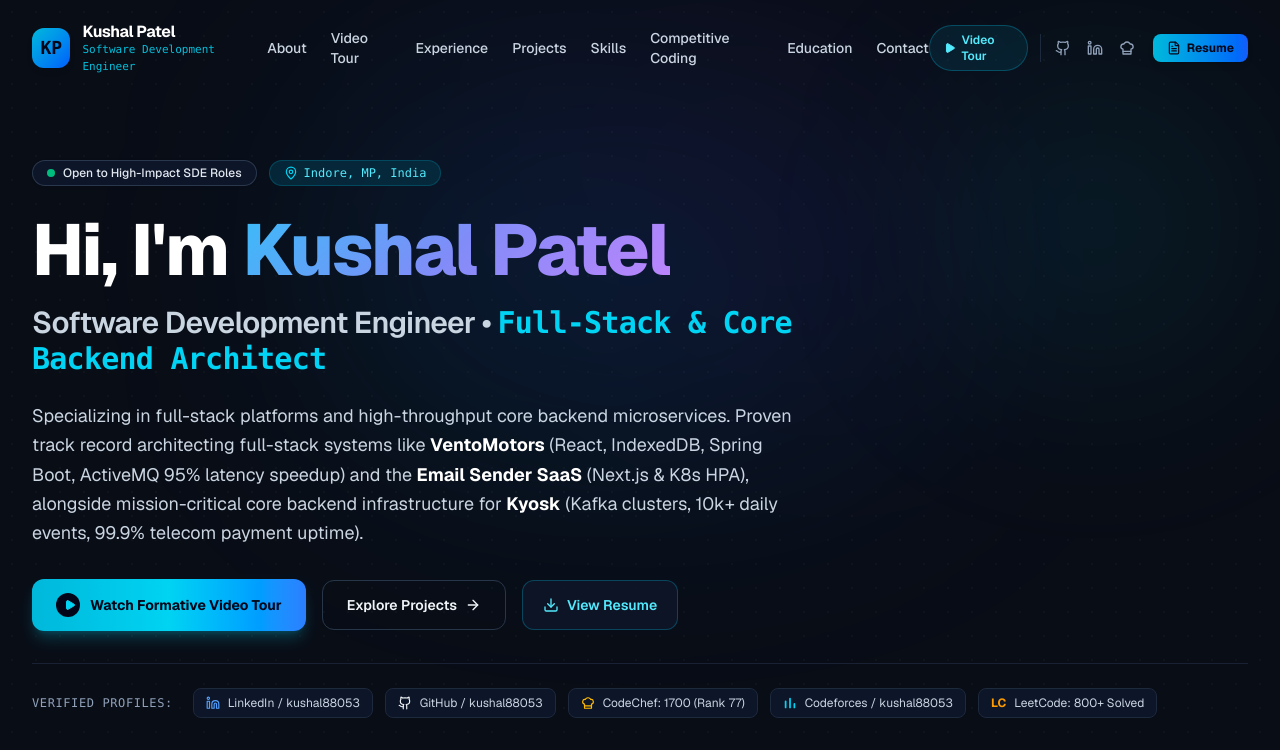
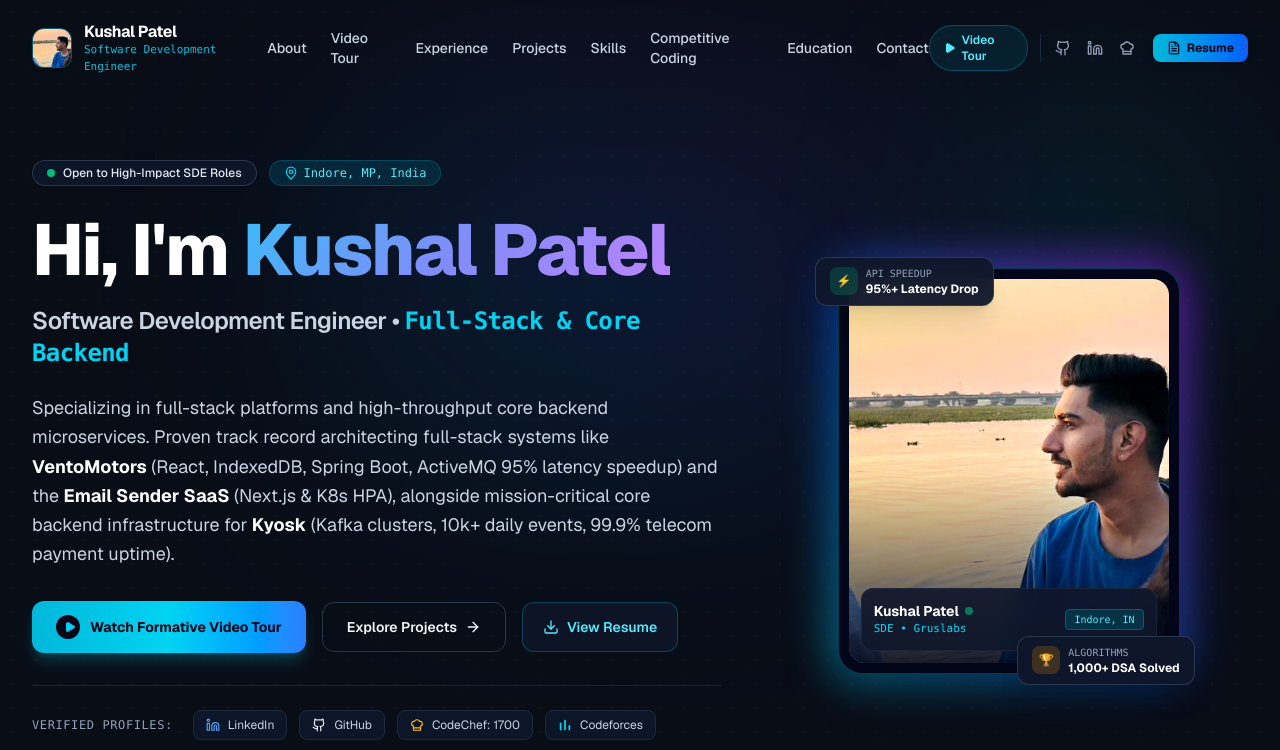
Before and after one commit to kushal88053/kushal-portfolio, a Next.js app: page / in a window 1280 px wide. Shown: the top 750 px of the page. Built offline with nearby package versions, Linux system fonts and the light colour scheme.

Commit message:
feat: add user profile picture to Hero, Navbar, Resume modal, and Footer

```diff
--- a/src/components/Footer.tsx
+++ b/src/components/Footer.tsx
@@ -1,6 +1,7 @@
 "use client";
 
 import React from "react";
+import Image from "next/image";
 import { ArrowUp, Code2, Terminal, Heart } from "lucide-react";
 import { GithubIcon, LinkedinIcon, CodeChefIcon, CodeforcesIcon } from "@/components/Icons";
 import { personalInfo } from "@/data/portfolioData";
@@ -15,8 +16,13 @@ export default function Footer() {
       <div className="max-w-7xl mx-auto px-4 sm:px-6 lg:px-8">
         <div className="flex flex-col md:flex-row items-center justify-between gap-6">
           <div className="flex items-center space-x-3">
-            <div className="h-9 w-9 rounded-xl bg-gradient-to-br from-cyan-500 to-blue-600 flex items-center justify-center font-mono font-bold text-slate-950 text-base">
-              KP
+            <div className="relative h-10 w-10 rounded-xl overflow-hidden border border-cyan-500/40 shadow bg-slate-900 shrink-0">
+              <Image
+                src="/profile.png"
+                alt="Kushal Patel"
+                fill
+                className="object-cover object-top"
+              />
             </div>
             <div>
               <p className="font-bold text-white text-sm">
--- a/src/components/Hero.tsx
+++ b/src/components/Hero.tsx
@@ -1,6 +1,7 @@
 "use client";
 
 import React from "react";
+import Image from "next/image";
 import {
   Play,
   ArrowRight,
@@ -15,6 +16,7 @@ import {
   MapPin,
   Mail,
   Phone,
+  Award,
 } from "lucide-react";
 import { GithubIcon, LinkedinIcon, CodeChefIcon, CodeforcesIcon } from "@/components/Icons";
 import { personalInfo } from "@/data/portfolioData";
@@ -27,6 +29,9 @@ export default function Hero({ onOpenResume }: { onOpenResume?: () => void }) {
       <div className="absolute top-20 right-10 w-72 h-72 bg-cyan-500/10 blur-[100px] rounded-full pointer-events-none" />
 
       <div className="max-w-7xl mx-auto px-4 sm:px-6 lg:px-8 relative z-10">
+        <div className="grid grid-cols-1 lg:grid-cols-12 gap-12 items-center">
+          {/* Left Column: Text, Badges, CTAs */}
+          <div className="lg:col-span-7">
             {/* Top Status & Role Pill */}
             <div className="flex flex-wrap items-center gap-3 mb-6">
               <div className="inline-flex items-center space-x-2 rounded-full bg-slate-900/90 border border-slate-700/80 px-3.5 py-1 text-xs text-slate-200 shadow-sm backdrop-blur">
@@ -44,7 +49,7 @@ export default function Hero({ onOpenResume }: { onOpenResume?: () => void }) {
             </div>
 
             {/* Main Hero Header */}
-        <div className="max-w-4xl">
+            <div>
               <h1 className="text-4xl sm:text-6xl lg:text-7xl font-extrabold tracking-tight text-white leading-[1.1]">
                 Hi, I&apos;m{" "}
                 <span className="text-gradient hover:brightness-110 transition-all">
@@ -52,12 +57,12 @@ export default function Hero({ onOpenResume }: { onOpenResume?: () => void }) {
                 </span>
               </h1>
 
-          <p className="mt-4 text-xl sm:text-2xl lg:text-3xl font-semibold text-slate-300 tracking-tight">
+              <p className="mt-4 text-xl sm:text-2xl font-semibold text-slate-300 tracking-tight">
                 Software Development Engineer &bull;{" "}
-            <span className="text-cyan-400 font-mono">Full-Stack & Core Backend Architect</span>
+                <span className="text-cyan-400 font-mono">Full-Stack & Core Backend</span>
               </p>
 
-          <p className="mt-6 text-base sm:text-lg text-slate-300 leading-relaxed max-w-3xl">
+              <p className="mt-6 text-base sm:text-lg text-slate-300 leading-relaxed">
                 Specializing in full-stack platforms and high-throughput core backend microservices. Proven track record architecting full-stack systems like <strong className="text-white">VentoMotors</strong> (React, IndexedDB, Spring Boot, ActiveMQ 95% latency speedup) and the <strong className="text-white">Email Sender SaaS</strong> (Next.js & K8s HPA), alongside mission-critical core backend infrastructure for <strong className="text-white">Kyosk</strong> (Kafka clusters, 10k+ daily events, 99.9% telecom payment uptime).
               </p>
             </div>
@@ -109,7 +114,7 @@ export default function Hero({ onOpenResume }: { onOpenResume?: () => void }) {
                 className="flex items-center space-x-2 rounded-lg bg-slate-900/90 border border-slate-800 px-3 py-1.5 text-xs text-slate-300 hover:border-blue-500 hover:text-blue-400 transition-all"
               >
                 <LinkedinIcon className="h-3.5 w-3.5 text-blue-400" />
-            <span>LinkedIn / kushal88053</span>
+                <span>LinkedIn</span>
               </a>
 
               <a
@@ -119,7 +124,7 @@ export default function Hero({ onOpenResume }: { onOpenResume?: () => void }) {
                 className="flex items-center space-x-2 rounded-lg bg-slate-900/90 border border-slate-800 px-3 py-1.5 text-xs text-slate-300 hover:border-slate-500 hover:text-white transition-all"
               >
                 <GithubIcon className="h-3.5 w-3.5 text-slate-100" />
-            <span>GitHub / kushal88053</span>
+                <span>GitHub</span>
               </a>
 
               <a
@@ -129,7 +134,7 @@ export default function Hero({ onOpenResume }: { onOpenResume?: () => void }) {
                 className="flex items-center space-x-2 rounded-lg bg-slate-900/90 border border-slate-800 px-3 py-1.5 text-xs text-slate-300 hover:border-amber-500 hover:text-amber-400 transition-all"
               >
                 <CodeChefIcon className="h-3.5 w-3.5 text-amber-400" />
-            <span>CodeChef: 1700 (Rank 77)</span>
+                <span>CodeChef: 1700</span>
               </a>
 
               <a
@@ -139,7 +144,7 @@ export default function Hero({ onOpenResume }: { onOpenResume?: () => void }) {
                 className="flex items-center space-x-2 rounded-lg bg-slate-900/90 border border-slate-800 px-3 py-1.5 text-xs text-slate-300 hover:border-cyan-500 hover:text-cyan-400 transition-all"
               >
                 <CodeforcesIcon className="h-3.5 w-3.5 text-cyan-400" />
-            <span>Codeforces / kushal88053</span>
+                <span>Codeforces</span>
               </a>
 
               <a
@@ -149,12 +154,78 @@ export default function Hero({ onOpenResume }: { onOpenResume?: () => void }) {
                 className="flex items-center space-x-2 rounded-lg bg-slate-900/90 border border-slate-800 px-3 py-1.5 text-xs text-slate-300 hover:border-emerald-500 hover:text-emerald-400 transition-all"
               >
                 <span className="font-bold text-amber-500 text-xs">LC</span>
-            <span>LeetCode: 800+ Solved</span>
+                <span>800+ Solved</span>
               </a>
+            </div>
+          </div>
+
+          {/* Right Column: Profile Image Presentation */}
+          <div className="lg:col-span-5 flex justify-center">
+            <div className="relative group">
+              {/* Outer Neon Glow */}
+              <div className="absolute -inset-1 rounded-3xl bg-gradient-to-tr from-cyan-500 via-blue-600 to-purple-600 opacity-70 blur-xl group-hover:opacity-100 transition-opacity duration-500" />
+
+              {/* Main Image Frame */}
+              <div className="relative rounded-3xl bg-slate-950 p-2.5 border border-cyan-500/30 shadow-2xl">
+                <div className="relative w-72 h-80 sm:w-80 sm:h-96 rounded-2xl overflow-hidden bg-slate-900">
+                  <Image
+                    src="/profile.png"
+                    alt="Kushal Patel"
+                    fill
+                    priority
+                    sizes="(max-width: 768px) 100vw, 400px"
+                    className="object-cover object-top filter brightness-105 contrast-105 group-hover:scale-105 transition-transform duration-500"
+                  />
+                  {/* Subtle Gradient Vignette at bottom */}
+                  <div className="absolute inset-0 bg-gradient-to-t from-slate-950/90 via-transparent to-transparent" />
+
+                  {/* Bottom Image Overlay Pill */}
+                  <div className="absolute bottom-3 inset-x-3 rounded-xl bg-slate-900/90 backdrop-blur-md p-3 border border-slate-800/80">
+                    <div className="flex items-center justify-between">
+                      <div>
+                        <h4 className="text-sm font-bold text-white flex items-center space-x-1.5">
+                          <span>{personalInfo.name}</span>
+                          <span className="h-2 w-2 rounded-full bg-emerald-400 inline-block animate-pulse" />
+                        </h4>
+                        <p className="text-[11px] font-mono text-cyan-400">
+                          SDE &bull; Gruslabs
+                        </p>
+                      </div>
+                      <span className="rounded bg-cyan-950 px-2 py-0.5 text-[10px] font-mono text-cyan-300 border border-cyan-800">
+                        Indore, IN
+                      </span>
+                    </div>
+                  </div>
+                </div>
+
+                {/* Floating Badge 1: 95% Latency Drop */}
+                <div className="absolute -top-3 -left-3 sm:-left-6 rounded-xl bg-slate-900/95 backdrop-blur-md px-3.5 py-2 border border-slate-700/80 shadow-xl flex items-center space-x-2">
+                  <div className="h-7 w-7 rounded-lg bg-emerald-500/20 text-emerald-400 flex items-center justify-center font-bold text-xs">
+                    ⚡
+                  </div>
+                  <div>
+                    <div className="text-[10px] uppercase font-mono text-slate-400">API Speedup</div>
+                    <div className="text-xs font-bold text-white">95%+ Latency Drop</div>
+                  </div>
+                </div>
+
+                {/* Floating Badge 2: 1000+ DSA */}
+                <div className="absolute -bottom-3 -right-3 sm:-right-4 rounded-xl bg-slate-900/95 backdrop-blur-md px-3.5 py-2 border border-slate-700/80 shadow-xl flex items-center space-x-2">
+                  <div className="h-7 w-7 rounded-lg bg-amber-500/20 text-amber-400 flex items-center justify-center font-bold text-xs">
+                    🏆
+                  </div>
+                  <div>
+                    <div className="text-[10px] uppercase font-mono text-slate-400">Algorithms</div>
+                    <div className="text-xs font-bold text-white">1,000+ DSA Solved</div>
+                  </div>
+                </div>
+              </div>
+            </div>
+          </div>
         </div>
 
         {/* Highlight Impact Cards Grid */}
-        <div className="mt-12 grid grid-cols-2 lg:grid-cols-4 gap-4">
+        <div className="mt-16 grid grid-cols-2 lg:grid-cols-4 gap-4">
           {personalInfo.stats.map((stat, idx) => (
             <div
               key={idx}
--- a/src/components/Navbar.tsx
+++ b/src/components/Navbar.tsx
@@ -2,6 +2,7 @@
 
 import React, { useState, useEffect } from "react";
 import Link from "next/link";
+import Image from "next/image";
 import {
   Code2,
   Terminal,
@@ -48,8 +49,13 @@ export default function Navbar({ onOpenResume }: { onOpenResume?: () => void })
       <div className="max-w-7xl mx-auto px-4 sm:px-6 lg:px-8 flex items-center justify-between">
         {/* Logo / Brand */}
         <Link href="/" className="flex items-center space-x-3 group">
-          <div className="h-10 w-10 rounded-xl bg-gradient-to-br from-cyan-500 to-blue-600 flex items-center justify-center font-mono font-bold text-slate-950 text-lg shadow-md group-hover:scale-105 transition-transform">
-            KP
+          <div className="relative h-10 w-10 rounded-xl overflow-hidden border border-cyan-500/40 shadow-md group-hover:scale-105 transition-transform bg-slate-900 shrink-0">
+            <Image
+              src="/profile.png"
+              alt="Kushal Patel"
+              fill
+              className="object-cover object-top"
+            />
           </div>
           <div>
             <div className="font-bold text-white tracking-tight flex items-center space-x-2">
--- a/src/components/ResumeModal.tsx
+++ b/src/components/ResumeModal.tsx
@@ -1,6 +1,7 @@
 "use client";
 
 import React from "react";
+import Image from "next/image";
 import {
   X,
   Printer,
@@ -64,7 +65,15 @@ export default function ResumeModal({
         {/* Printable & Scrollable Resume Body */}
         <div className="overflow-y-auto p-6 sm:p-10 space-y-8 bg-slate-950 text-slate-200 font-sans print:bg-white print:text-black">
           {/* Header */}
-          <div className="text-center border-b border-slate-800 pb-6 print:border-black">
+          <div className="text-center border-b border-slate-800 pb-6 print:border-black flex flex-col items-center">
+            <div className="relative h-20 w-20 rounded-full overflow-hidden border-2 border-cyan-500/50 mb-3 shadow-lg bg-slate-900">
+              <Image
+                src="/profile.png"
+                alt="Kushal Patel"
+                fill
+                className="object-cover object-top"
+              />
+            </div>
             <h1 className="text-3xl font-extrabold text-white print:text-black tracking-tight">
               {personalInfo.name.toUpperCase()}
             </h1>
```
Also changed, not shown: public/profile.png (added). Lines whose indentation alone changed are shown as unchanged.
